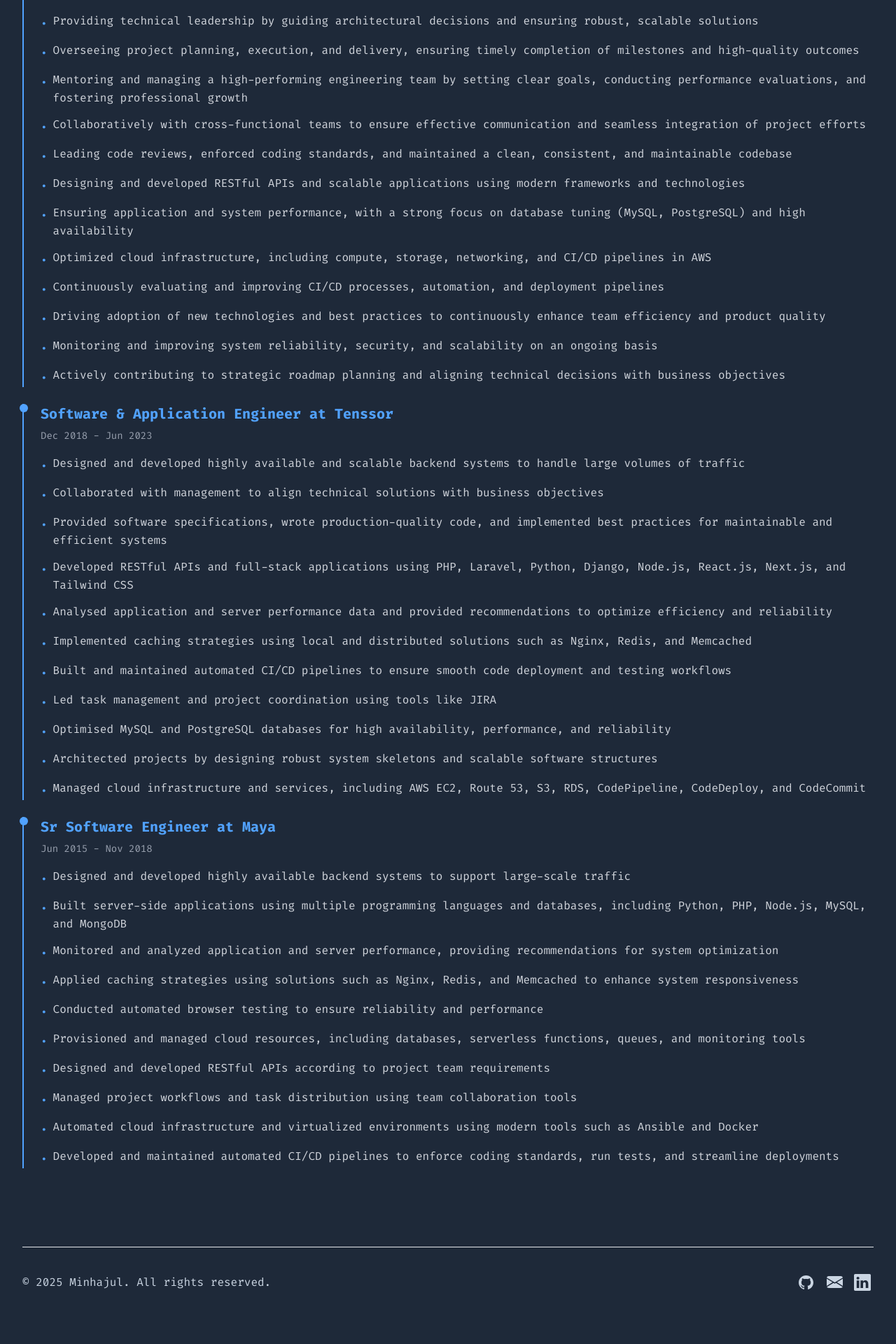
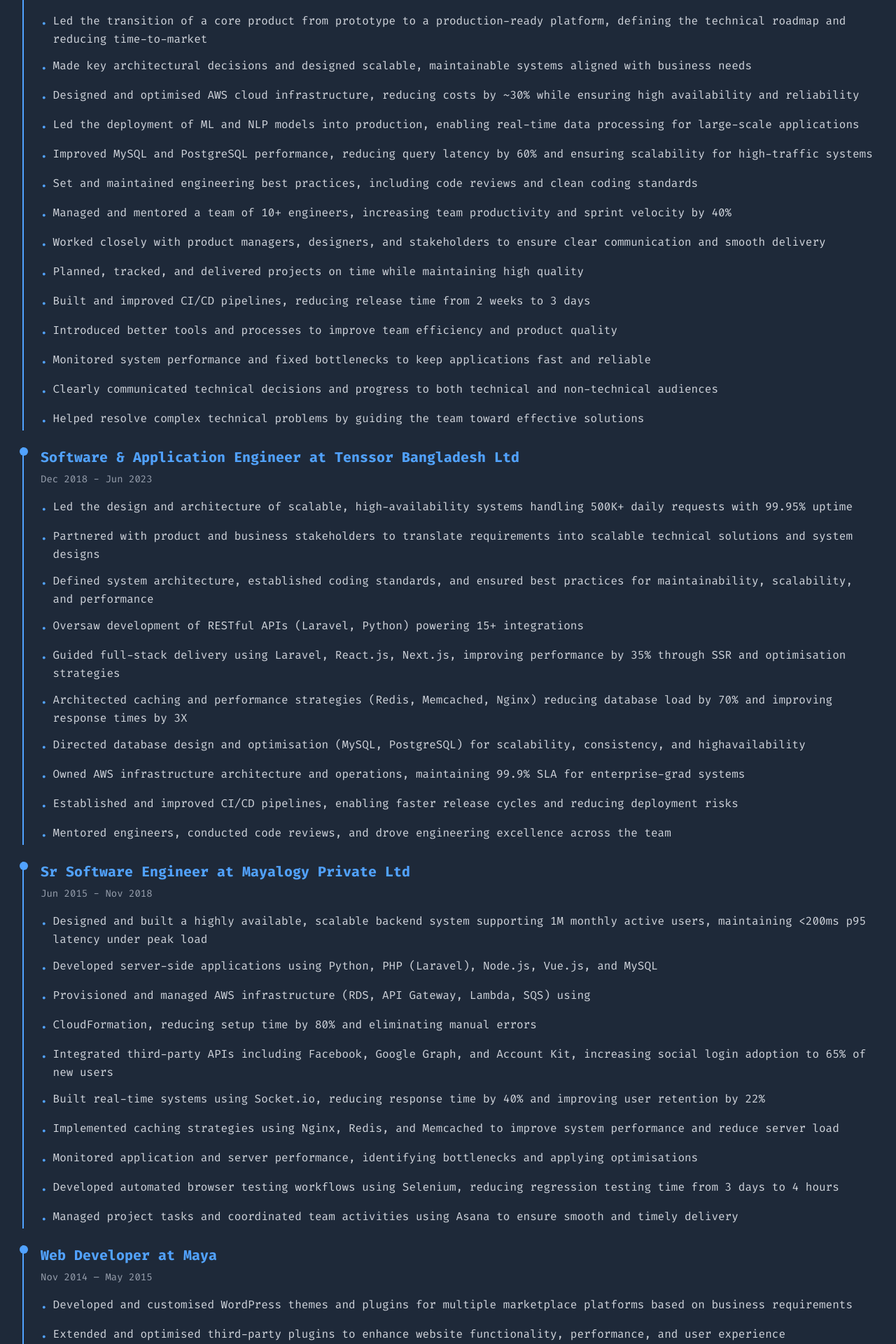
Before and after one commit to minhajul/minhajul.info, a Next.js app: page /experiences in a window 1280 px wide. Shown: the part 360-2280 px from the top of the page at 70% size. Before the commit the page ends 2245 px from the top, so only its background shows below. Built offline with nearby package versions, Linux system fonts and the light colour scheme; no server answers.

Commit message:
Updated experiences

```diff
--- a/src/data/experiences.js
+++ b/src/data/experiences.js
@@ -5,55 +5,69 @@ export const experiences = [
         "url": "https://www.genofax.com",
         "date_of_joining": "Jul 2023 - Running",
         "description": [
-            "Providing technical leadership by guiding architectural decisions and ensuring robust, scalable solutions",
-            "Overseeing project planning, execution, and delivery, ensuring timely completion of milestones and high-quality outcomes",
-            "Mentoring and managing a high-performing engineering team by setting clear goals, conducting performance evaluations, and fostering professional growth",
-            "Collaboratively with cross-functional teams to ensure effective communication and seamless integration of project efforts",
-            "Leading code reviews, enforced coding standards, and maintained a clean, consistent, and maintainable codebase",
-            "Designing and developed RESTful APIs and scalable applications using modern frameworks and technologies",
-            "Ensuring application and system performance, with a strong focus on database tuning (MySQL, PostgreSQL) and high availability",
-            "Optimized cloud infrastructure, including compute, storage, networking, and CI/CD pipelines in AWS",
-            "Continuously evaluating and improving CI/CD processes, automation, and deployment pipelines",
-            "Driving adoption of new technologies and best practices to continuously enhance team efficiency and product quality",
-            "Monitoring and improving system reliability, security, and scalability on an ongoing basis",
-            "Actively contributing to strategic roadmap planning and aligning technical decisions with business objectives",
+            "Led the transition of a core product from prototype to a production-ready platform, defining the technical roadmap and reducing time-to-market",
+            "Made key architectural decisions and designed scalable, maintainable systems aligned with business needs",
+            "Designed and optimised AWS cloud infrastructure, reducing costs by ~30% while ensuring high availability and reliability",
+            "Led the deployment of ML and NLP models into production, enabling real-time data processing for large-scale applications",
+            "Improved MySQL and PostgreSQL performance, reducing query latency by 60% and ensuring scalability for high-traffic systems",
+            "Set and maintained engineering best practices, including code reviews and clean coding standards",
+            "Managed and mentored a team of 10+ engineers, increasing team productivity and sprint velocity by 40%",
+            "Worked closely with product managers, designers, and stakeholders to ensure clear communication and smooth delivery",
+            "Planned, tracked, and delivered projects on time while maintaining high quality",
+            "Built and improved CI/CD pipelines, reducing release time from 2 weeks to 3 days",
+            "Introduced better tools and processes to improve team efficiency and product quality",
+            "Monitored system performance and fixed bottlenecks to keep applications fast and reliable",
+            "Clearly communicated technical decisions and progress to both technical and non-technical audiences",
+            "Helped resolve complex technical problems by guiding the team toward effective solutions"
         ]
     },
     {
         "title": "Software & Application Engineer",
-        "company": "Tenssor",
+        "company": "Tenssor Bangladesh Ltd",
         "url": "https://www.tenssor.com",
         "date_of_joining": "Dec 2018 - Jun 2023",
         "description": [
-            "Designed and developed highly available and scalable backend systems to handle large volumes of traffic",
-            "Collaborated with management to align technical solutions with business objectives",
-            "Provided software specifications, wrote production-quality code, and implemented best practices for maintainable and efficient systems",
-            "Developed RESTful APIs and full-stack applications using PHP, Laravel, Python, Django, Node.js, React.js, Next.js, and Tailwind CSS",
-            "Analysed application and server performance data and provided recommendations to optimize efficiency and reliability",
-            "Implemented caching strategies using local and distributed solutions such as Nginx, Redis, and Memcached",
-            "Built and maintained automated CI/CD pipelines to ensure smooth code deployment and testing workflows",
-            "Led task management and project coordination using tools like JIRA",
-            "Optimised MySQL and PostgreSQL databases for high availability, performance, and reliability",
-            "Architected projects by designing robust system skeletons and scalable software structures",
-            "Managed cloud infrastructure and services, including AWS EC2, Route 53, S3, RDS, CodePipeline, CodeDeploy, and CodeCommit",
+            "Led the design and architecture of scalable, high-availability systems handling 500K+ daily requests with 99.95% uptime",
+            "Partnered with product and business stakeholders to translate requirements into scalable technical solutions and system designs",
+            "Defined system architecture, established coding standards, and ensured best practices for maintainability, scalability, and performance",
+            "Oversaw development of RESTful APIs (Laravel, Python) powering 15+ integrations",
+            "Guided full-stack delivery using Laravel, React.js, Next.js, improving performance by 35% through SSR and optimisation strategies",
+            "Architected caching and performance strategies (Redis, Memcached, Nginx) reducing database load by 70% and improving response times by 3X",
+            "Directed database design and optimisation (MySQL, PostgreSQL) for scalability, consistency, and highavailability",
+            "Owned AWS infrastructure architecture and operations, maintaining 99.9% SLA for enterprise-grad systems",
+            "Established and improved CI/CD pipelines, enabling faster release cycles and reducing deployment risks",
+            "Mentored engineers, conducted code reviews, and drove engineering excellence across the team",
         ]
     },
     {
         "title": "Sr Software Engineer",
-        "company": "Maya",
+        "company": "Mayalogy Private Ltd",
         "url": "https://www.linkedin.com/company/mayaiswithyou/",
         "date_of_joining": "Jun 2015 - Nov 2018",
         "description": [
-            "Designed and developed highly available backend systems to support large-scale traffic",
-            "Built server-side applications using multiple programming languages and databases, including Python, PHP, Node.js, MySQL, and MongoDB",
-            "Monitored and analyzed application and server performance, providing recommendations for system optimization",
-            "Applied caching strategies using solutions such as Nginx, Redis, and Memcached to enhance system responsiveness",
-            "Conducted automated browser testing to ensure reliability and performance",
-            "Provisioned and managed cloud resources, including databases, serverless functions, queues, and monitoring tools",
-            "Designed and developed RESTful APIs according to project team requirements",
-            "Managed project workflows and task distribution using team collaboration tools",
-            "Automated cloud infrastructure and virtualized environments using modern tools such as Ansible and Docker",
-            "Developed and maintained automated CI/CD pipelines to enforce coding standards, run tests, and streamline deployments"
+            "Designed and built a highly available, scalable backend system supporting 1M monthly active users, maintaining <200ms p95 latency under peak load",
+            "Developed server-side applications using Python, PHP (Laravel), Node.js, Vue.js, and MySQL",
+            "Provisioned and managed AWS infrastructure (RDS, API Gateway, Lambda, SQS) using",
+            "CloudFormation, reducing setup time by 80% and eliminating manual errors",
+            "Integrated third-party APIs including Facebook, Google Graph, and Account Kit, increasing social login adoption to 65% of new users",
+            "Built real-time systems using Socket.io, reducing response time by 40% and improving user retention by 22%",
+            "Implemented caching strategies using Nginx, Redis, and Memcached to improve system performance and reduce server load",
+            "Monitored application and server performance, identifying bottlenecks and applying optimisations",
+            "Developed automated browser testing workflows using Selenium, reducing regression testing time from 3 days to 4 hours",
+            "Managed project tasks and coordinated team activities using Asana to ensure smooth and timely delivery",
+        ]
+    },
+
+    {
+        "title": "Web Developer",
+        "company": "Maya",
+        "url": "https://www.linkedin.com/company/melbweb/",
+        "date_of_joining": "Nov 2014 – May 2015",
+        "description": [
+            "Developed and customised WordPress themes and plugins for multiple marketplace platforms based on business requirements",
+            "Extended and optimised third-party plugins to enhance website functionality, performance, and user experience",
+            "Collaborated closely with the Team Lead, Business Analyst, and Product Owner to deliver project requirements effectively",
+            "Managed hosting environments using cPanel, including deployment, configuration, and basic server maintenance",
         ]
     }
 ];
```
